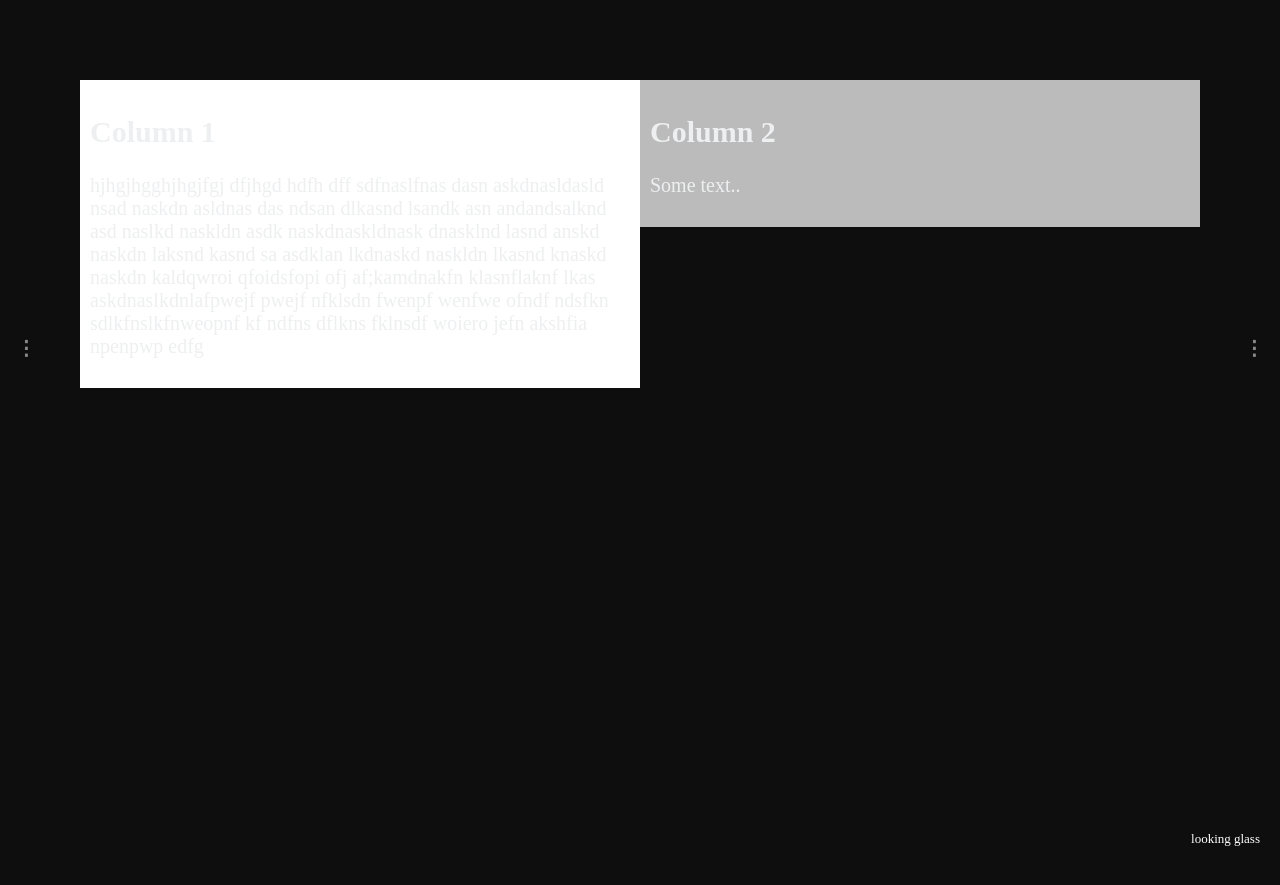
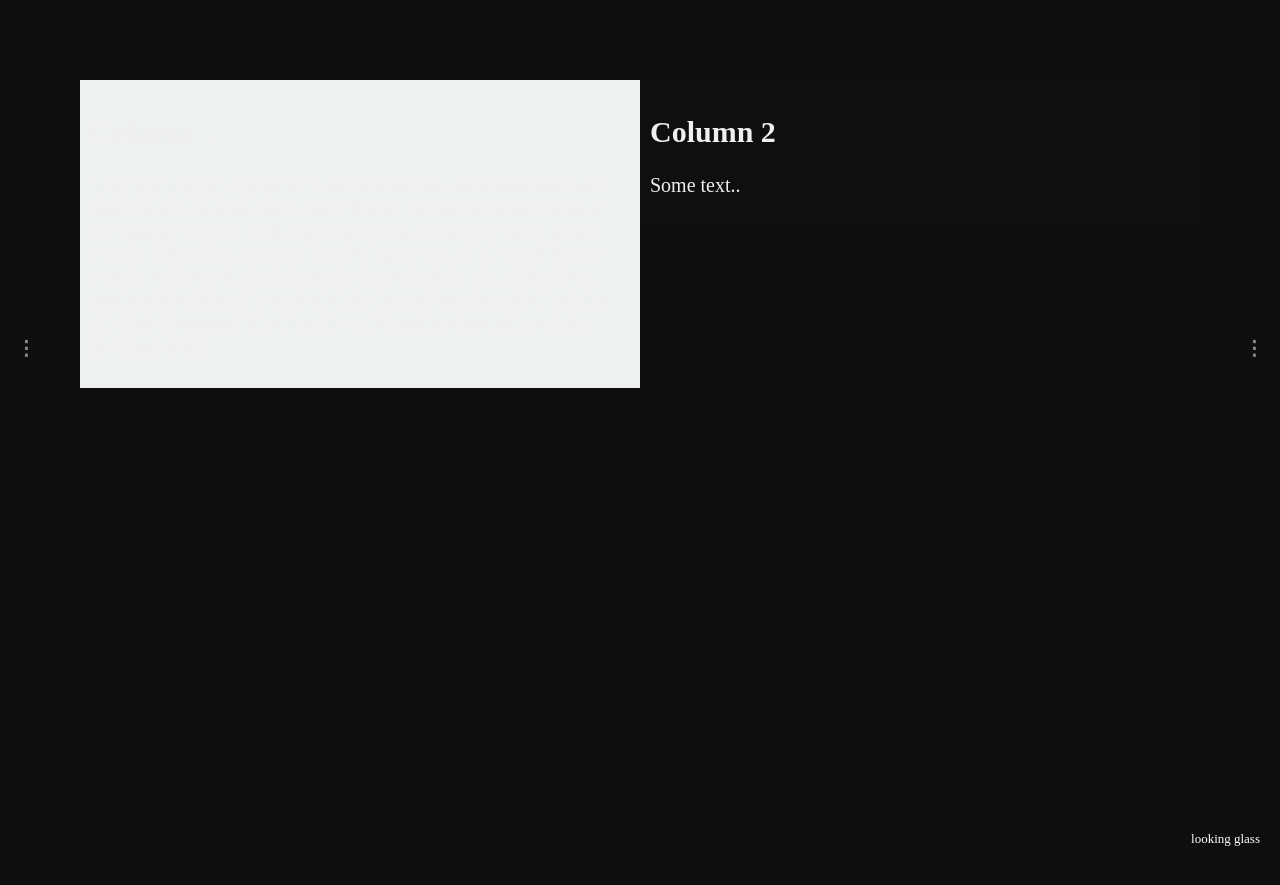
Before and after one commit to hafizzainal/hafizzainal.github.io, a Jekyll site: the page built from index.md, in a window 1280 px wide. Shown: the top 885 px of the page. Built offline with Jekyll 4.4.1, drawn with Linux system fonts in a browser that asks for light colours; our own code applies the rules of GitHub Pages for plain Markdown files.

Commit message:
Update default.html

```diff
--- a/_layouts/default.html
+++ b/_layouts/default.html
@@ -202,7 +202,7 @@ img {vertical-align: middle;}
   <!-- Full-width slides/quotes -->
   <div class="mySlidesText">
     <div class="row">
-      <div class="column" style="background-color:#ffffff;">
+      <div class="column" style="background-color:#eff0f0;">
       <h2>Column 1</h2>
       <p>hjhgjhgghjhgjfgj dfjhgd hdfh dff sdfnaslfnas dasn askdnasldasld nsad naskdn asldnas das ndsan dlkasnd lsandk asn
           andandsalknd asd naslkd naskldn asdk naskdnaskldnask dnasklnd lasnd anskd naskdn laksnd kasnd sa
@@ -210,7 +210,7 @@ img {vertical-align: middle;}
           askdnaslkdnlafpwejf pwejf nfklsdn fwenpf wenfwe ofndf ndsfkn sdlkfnslkfnweopnf kf
           ndfns dflkns fklnsdf woiero jefn akshfia npenpwp edfg</p>
       </div>
-      <div class="column" style="background-color:#bbb;">
+      <div class="column" style="background-color:#0f0f0f;">
       <h2>Column 2</h2>
       <p>Some text..</p>
       </div>
```
